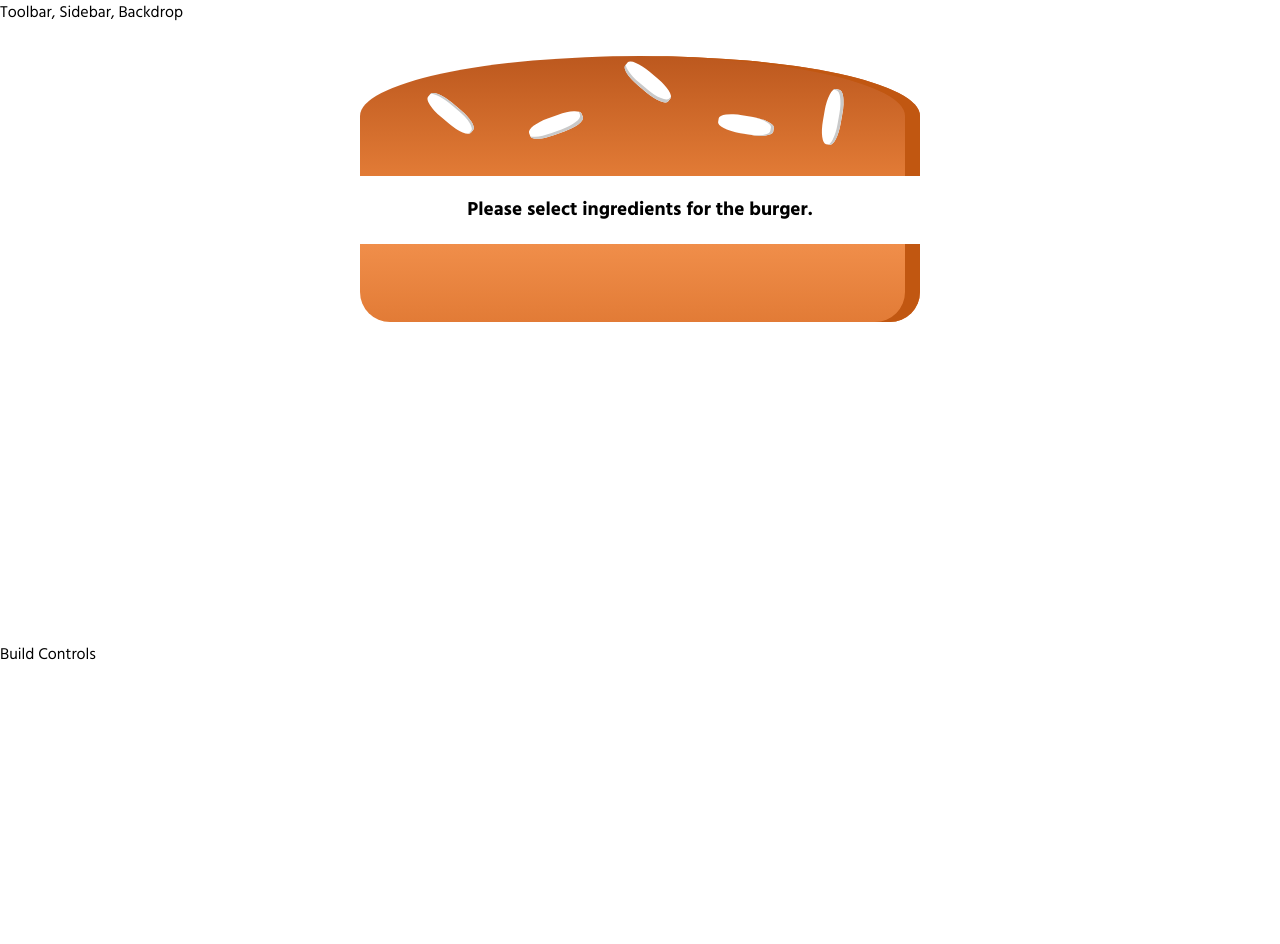
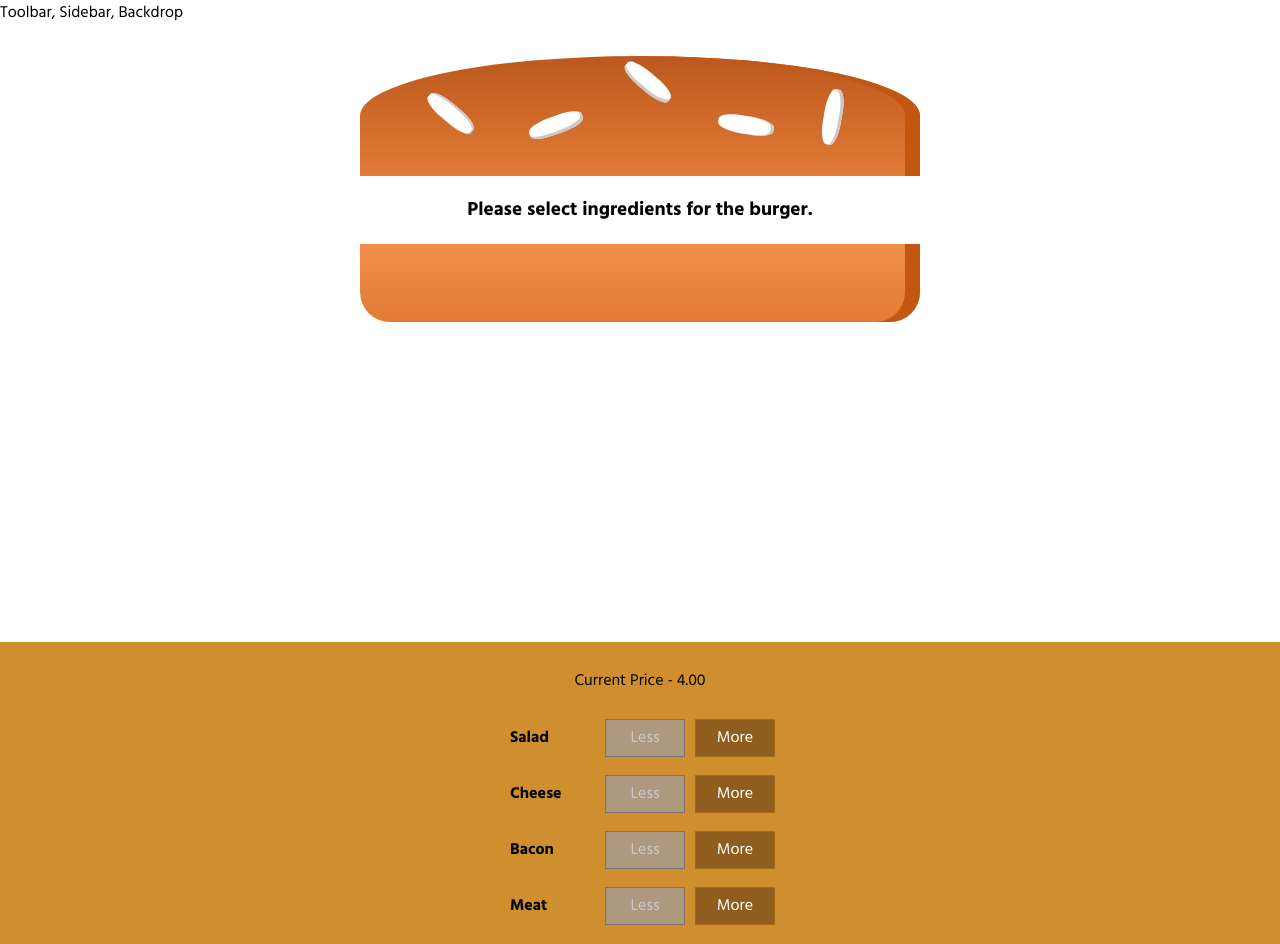
Before and after one commit to monishkumar7/burger-builder, a React app: page / in a window 1280 px wide. Before the commit the page ends 800 px from the top, so only its background shows below. Built offline with nearby package versions, Linux system fonts and the light colour scheme.

Commit message:
add burger controls

```diff
--- /dev/null
+++ b/src/components/Burger/BuildControls/BuildControl/BuildControl.css
@@ -0,0 +1,56 @@
+.BuildControl {
+    display: flex;
+    justify-content: space-between;
+    align-items: center;
+    margin: 5px 0;
+}
+
+.BuildControl button {
+    display: block;
+    font: inherit;
+    padding: 5px;
+    margin: 0 5px;
+    width: 80px;
+    border: 1px solid #AA6817;
+    cursor: pointer;
+    outline: none;
+}
+
+.BuildControl button:disabled {
+    background-color: #AC9980;
+    border: 1px solid #7E7365;
+    color: #ccc;
+    cursor: default;
+}
+
+.BuildControl button:hover:disabled {
+    background-color: #AC9980;
+    color: #ccc;
+    cursor: not-allowed;
+}
+
+.Label {
+    padding: 10px;
+    font-weight: bold;
+    width: 80px;
+}
+
+.BuildControl .Less {
+    background-color: #D39952;
+    color: white;
+}
+
+.BuildControl .More {
+    background-color: #8F5E1E;
+    color: white;
+}
+
+.BuildControl .Less:hover, .BuildControl .Less:active {
+    background-color: #DAA972;
+    color: white;
+}
+
+.BuildControl .More:hover,.BuildControl .More:active {
+    background-color: #99703F;
+    color: white;
+}
--- /dev/null
+++ b/src/components/Burger/BuildControls/BuildControl/BuildControl.js
@@ -0,0 +1,18 @@
+import React from 'react';
+
+import classes from './BuildControl.css';
+
+const buildControl = ( props ) => (
+    <div className={classes.BuildControl}>
+        <div className={classes.Label}>{props.label}</div>
+        <button
+            className={classes.Less}
+            onClick={props.removed}
+            disabled={props.disabled}>Less</button>
+        <button
+            className={classes.More}
+            onClick={props.added}>More</button>
+    </div>
+);
+
+export default buildControl;
--- /dev/null
+++ b/src/components/Burger/BuildControls/BuildControls.css
@@ -0,0 +1,10 @@
+.BuildControls {
+    width: 100%;
+    background-color: #cf8f2e;
+    display: flex;
+    flex-flow: column;
+    align-items: center;
+    box-shadow: 0 2px 1px #ccc;
+    margin: auto;
+    padding: 10px 0;
+}
--- /dev/null
+++ b/src/components/Burger/BuildControls/BuildControls.js
@@ -0,0 +1,27 @@
+import React from 'react';
+
+import classes from './BuildControls.css';
+import BuildControl from './BuildControl/BuildControl';
+
+const controls = [
+    { label: 'Salad', type: 'salad' },
+    { label: 'Cheese', type: 'cheese' },
+    { label: 'Bacon', type: 'bacon' },
+    { label: 'Meat', type: 'meat' }
+];
+
+const buildControls = (props) => (
+    <div className={classes.BuildControls}>
+        <p>Current Price - {props.price.toFixed(2)}</p>
+        {controls.map(ctrl => (
+            <BuildControl
+                label={ctrl.label}
+                key={ctrl.label}
+                added={() => props.ingredientAdded(ctrl.type)}
+                removed={() => props.ingredientRemoved(ctrl.type)}
+                disabled={props.disabled[ctrl.type]}/>
+        ))}
+    </div>
+);
+
+export default buildControls;
--- a/src/containers/BurgerBuilder/BurgerBuilder.js
+++ b/src/containers/BurgerBuilder/BurgerBuilder.js
@@ -2,7 +2,14 @@
 
 import Aux from '../../hoc/Aux';
 import Burger from '../../components/Burger/Burger';
+import BuildControls from '../../components/Burger/BuildControls/BuildControls';
 
+const INGREDIENT_PRICES = {
+    salad: 0.5,
+    cheese: 0.4,
+    meat: 1.3,
+    bacon: 0.7
+}
 class BurgerBuilder extends Component {
     // constructor(props) {
     //     super(props);
@@ -14,13 +21,55 @@
             bacon: 0,
             cheese: 0,
             meat: 0
+        },
+        totalPrice: 4
+    }
+
+    addIngredientsHandler = (type) => {
+        const oldCount = this.state.ingredients[type];
+        const updatedCount = oldCount + 1;
+        const updatedIngredients = {
+            ...this.state.ingredients
+        };
+        updatedIngredients[type] = updatedCount;
+        const priceAddition = INGREDIENT_PRICES[type];
+        const oldPrice = this.state.totalPrice;
+        const updatedPrice = oldPrice + priceAddition;
+        this.setState({ingredients: updatedIngredients, totalPrice: updatedPrice})
+    }
+
+    removeIngredientsHandler = (type) => {
+        const oldCount = this.state.ingredients[type];
+        if(oldCount <= 0) {
+            return;
         }
+        const updatedCount = oldCount - 1;
+        const updatedIngredients = {
+            ...this.state.ingredients
+        };
+        updatedIngredients[type] = updatedCount;
+        const priceDeduction = INGREDIENT_PRICES[type];
+        const oldPrice = this.state.totalPrice;
+        const updatedPrice = oldPrice - priceDeduction;
+        this.setState({ingredients: updatedIngredients, totalPrice: updatedPrice})
     }
     render() {
+        const disabledInfo = {
+            ...this.state.ingredients
+        };
+
+        for(let key in disabledInfo) {
+            disabledInfo[key] = (disabledInfo[key] <= 0)
+        }
+
         return (
             <Aux>
                 <Burger ingredients={this.state.ingredients}/>
-                <div>Build Controls</div>
+                <BuildControls
+                    ingredientAdded={this.addIngredientsHandler}
+                    ingredientRemoved={this.removeIngredientsHandler}
+                    disabled={disabledInfo}
+                    price={this.state.totalPrice}/>
             </Aux>
         );
     };
```
